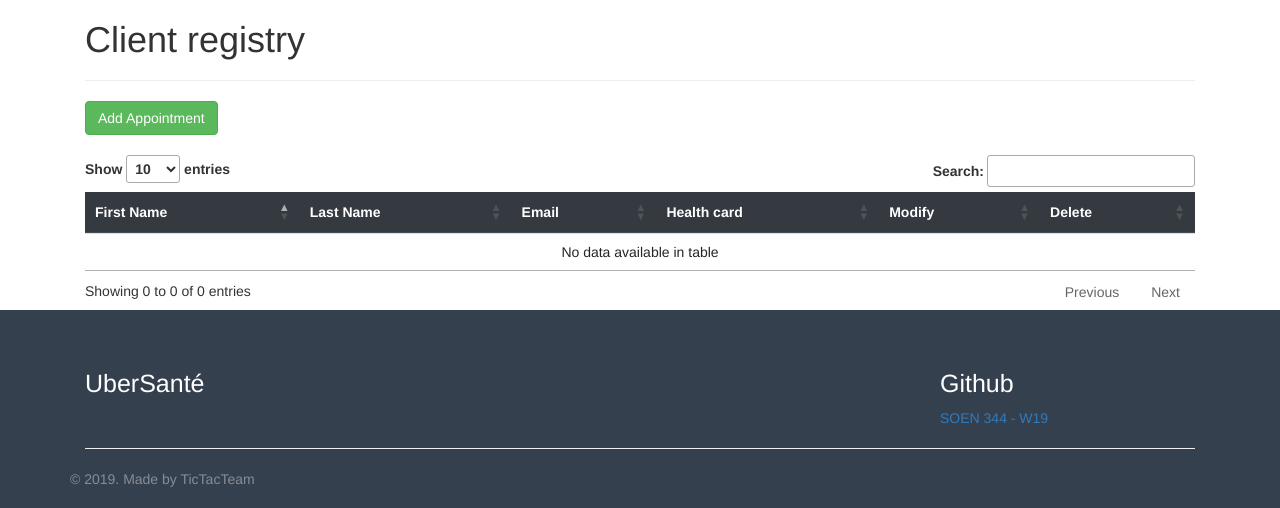
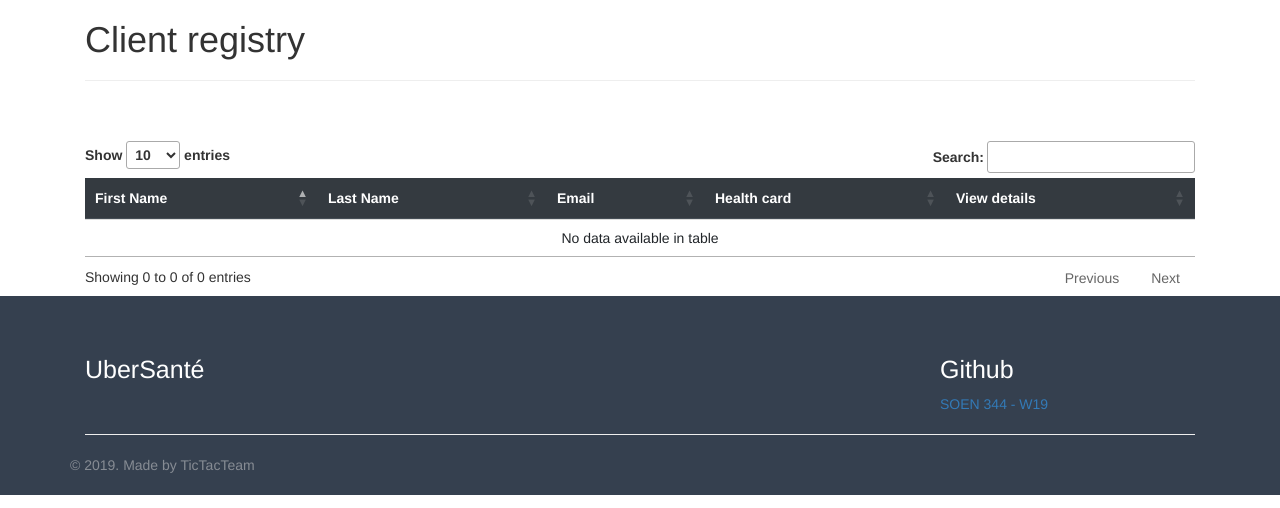
Before and after one commit to PetiaPav/Software_Architecture_Project, a Flask app: page /dashboard/patient_registry in a window 1280 px wide. Shown: the part 62-570 px from the top of the page. Run offline with Flask 2, Linux system fonts and the light colour scheme; the visitor is signed in with stand-in values (Sample User, id 1); some libraries are stand-ins or nearby versions.

Commit message:
[#5] Removed unecessary functionality buttons
Co-authored-by: Vineet <vineetkoppalkar@users.noreply.github.com>

```diff
--- a/templates/includes/_doctor_registry.html
+++ b/templates/includes/_doctor_registry.html
@@ -10,7 +10,6 @@
 <div class="container">
 <h1>Doctor registry</h1>
 <hr>
-    <a class="btn btn-success" href="/add_appointment">Add Appointment</a>
     <br/>
     <br/>
     <table id="myTable" class="table">
@@ -21,7 +20,6 @@
             <th scope="col">Permit number</th>
             <th scope="col">Specialty</th>
             <th scope="col">City</th>
-            <th scope="col">Modify</th>
         </tr>
         </thead>
         <tbody>
@@ -32,7 +30,6 @@
             <td>{{x.permit_number}}</td>
             <td>{{x.specialty}}</td>
             <td>{{x.city}}</td>
-            <td><a class="btn btn-primary" value="Modify" href="/edit/doctor/{{x.id}}">Modify</a></td>
         </tr>
     {% endfor %}
         </tbody>
--- a/templates/includes/_nurse_registry.html
+++ b/templates/includes/_nurse_registry.html
@@ -10,7 +10,6 @@
 <div class="container">
 <h1>Nurse registry</h1>
 <hr>
-    <a class="btn btn-success" href="/add_appointment">Add Appointment</a>
     <br/>
     <br/>
     <table id="myTable" class="table">
@@ -19,7 +18,6 @@
             <th scope="col">First Name</th>
             <th scope="col">Last Name</th>
             <th scope="col">Access ID</th>
-            <th scope="col">Modify</th>
         </tr>
         </thead>
         <tbody>
@@ -28,7 +26,6 @@
             <td>{{x.first_name}}</td>
             <td>{{x.last_name}}</td>
             <td>{{x.access_id}}</td>
-            <td><a class="btn btn-primary" value="Modify" href="/edit/nurse/{{x.id}}">Modify</a></td>
         </tr>
         {% endfor %}
         </tbody>
--- a/templates/includes/_patient_registry.html
+++ b/templates/includes/_patient_registry.html
@@ -10,7 +10,6 @@
 <div class="container">
     <h1>Client registry</h1>
     <hr>
-    <a class="btn btn-success" href="/add_appointment">Add Appointment</a>
     <br/>
     <br/>
     <table id="myTable" class="table">
@@ -20,19 +19,17 @@
             <th scope="col">Last Name</th>
             <th scope="col">Email</th>
             <th scope="col">Health card</th>
-            <th scope="col">Modify</th>
-            <th scope="col">Delete</th>
+            <th scope="col">View details</th>
         </tr>
         </thead>
         <tbody>
         {% for x in all_patients %}
-            <tr onclick="window.location='/dashboard/patient_registry/{{x.id}}'">
+            <tr>
                 <td>{{x.first_name}}</td>
                 <td>{{x.last_name}}</td>
                 <td>{{x.email}}</td>
                 <td>{{x.health_card}}</td>
-                <td><a class="btn btn-primary" value="Modify" href="/edit/patient/{{x.id}}">Modify</a></td>
-                <td><a class="btn btn-danger" value="Delete" style="color:white;">Delete</a></td>
+                <td><a class="btn btn-primary" value="Modify" href="/dashboard/patient_registry/{{x.id}}">More Details</a></td>
             </tr>
         {% endfor %}
         </tbody>
```
